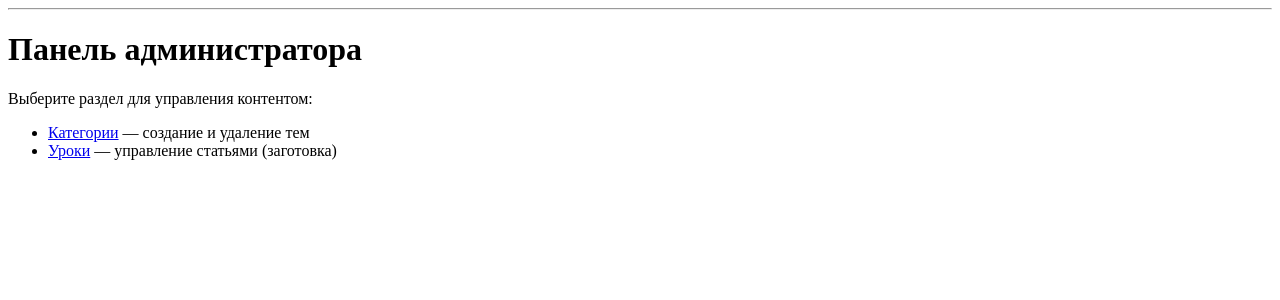
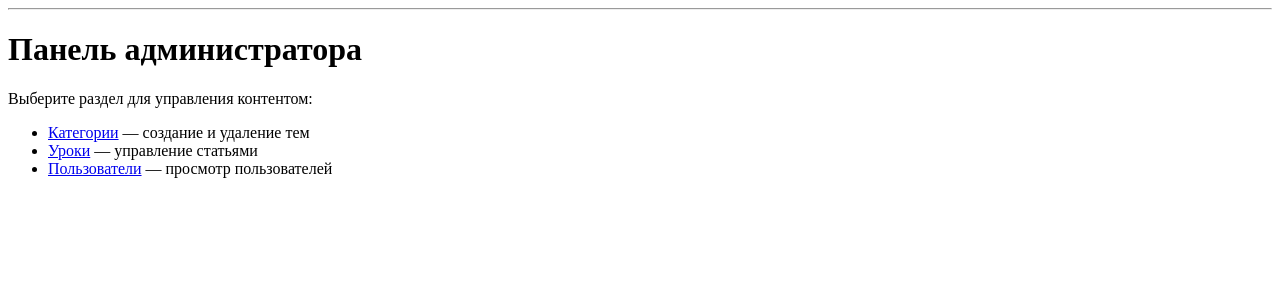
Before and after one commit to FeodorCore/CodeMentor, a FastAPI app: page /admin/ui/ in a window 1280 px wide. Shown: the part 26-326 px from the top of the page. Run offline with FastAPI, Linux system fonts and the light colour scheme.

Commit message:
index users add

```diff
--- a/app/templates/index.html
+++ b/app/templates/index.html
@@ -5,6 +5,7 @@
 <p>Выберите раздел для управления контентом:</p>
 <ul>
     <li><a href="/admin/ui/categories">Категории</a> — создание и удаление тем</li>
-    <li><a href="/admin/ui/lessons">Уроки</a> — управление статьями (заготовка)</li>
+    <li><a href="/admin/ui/lessons">Уроки</a> — управление статьями</li>
+    <li><a href="/admin/ui/users">Пользователи</a> — просмотр пользователей</li>
 </ul>
 {% endblock %}
```
